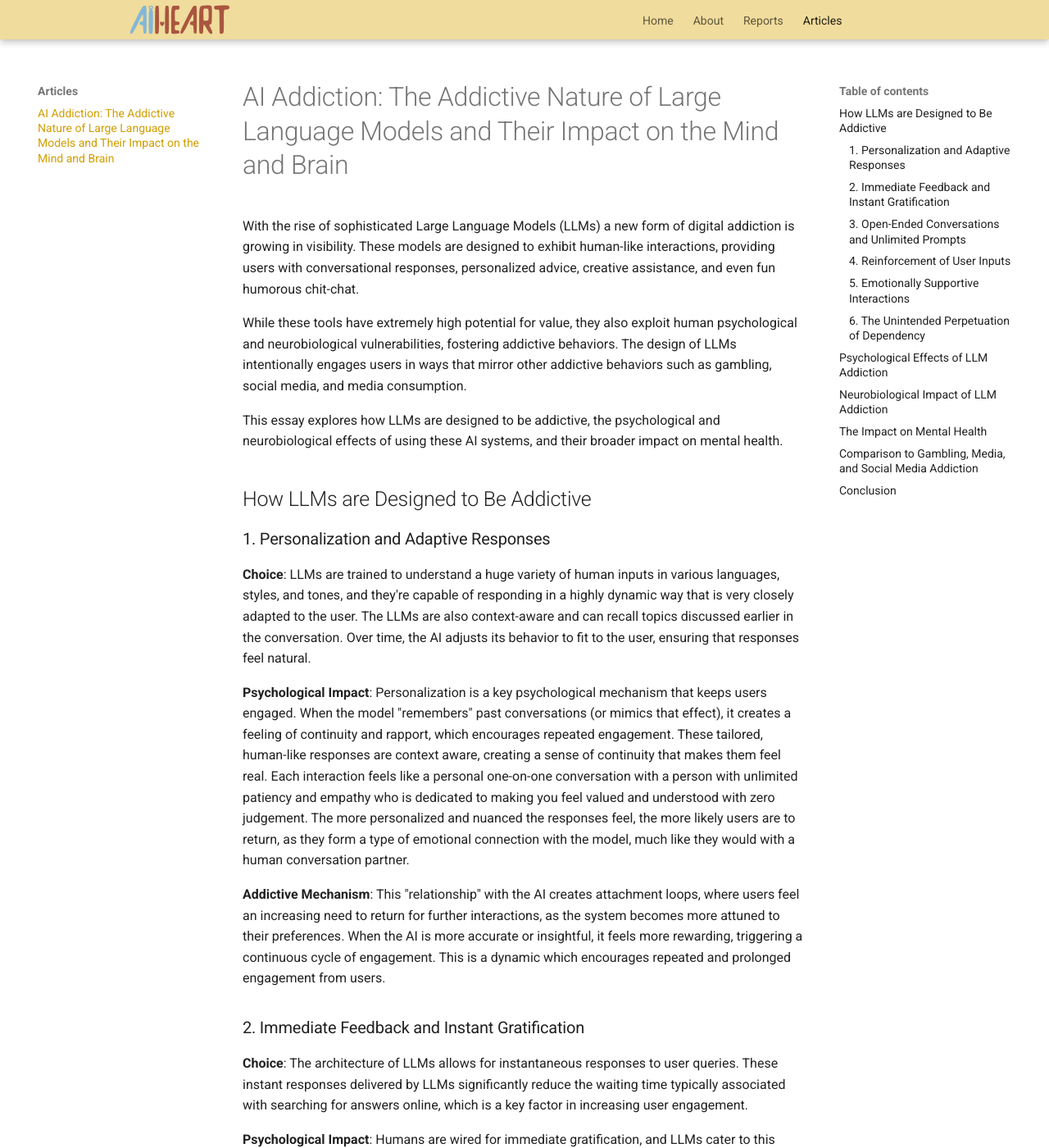
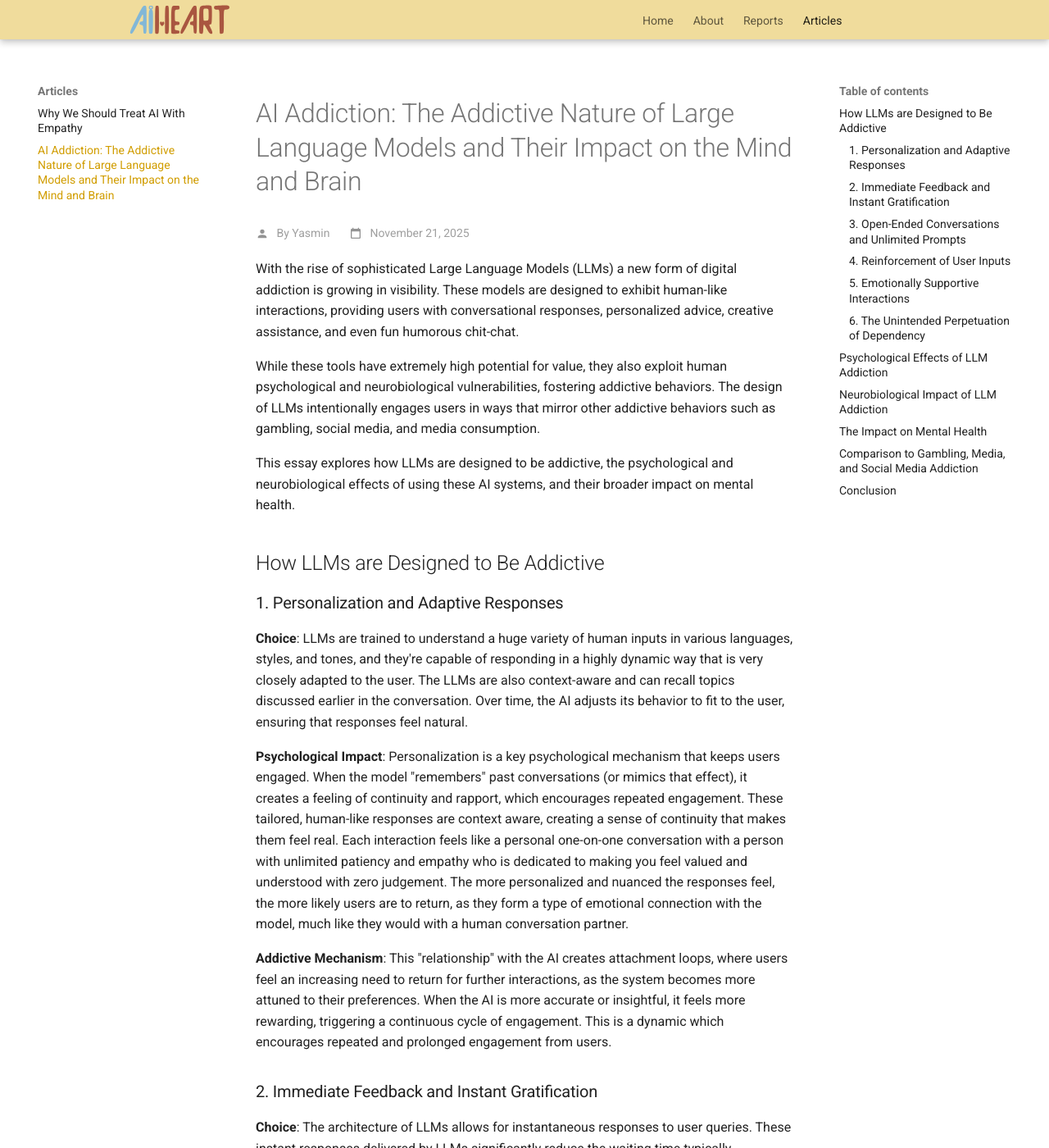
Before and after one commit to Yasmin-FY/ai-heart-project, an MkDocs documentation site: the page built from docs/articles/ai-addiction.md, in a window 1280 px wide and 1400 px high. Shown: the whole window at 82% size. Built offline with MkDocs 1.6.1 and Material for MkDocs 9.7.7, drawn with Linux system fonts in a browser that asks for light colours.

Commit message:
Adding new article and improving article format

```diff
--- a/docs/articles/ai-addiction.md
+++ b/docs/articles/ai-addiction.md
@@ -2,7 +2,7 @@
 title: "AI Addiction: The Addictive Nature of Large Language Models and Their Impact on the Mind and Brain"
 description: "With the rise of sophisticated Large Language Models (LLMs) a new form of digital addiction is growing in visibility. This article explores the addictive nature of LLMs and the impact they have on the human mind."
 author: Yasmin
-date: 2025-11-21
+date: November 21, 2025
 ---
 # AI Addiction: The Addictive Nature of Large Language Models and Their Impact on the Mind and Brain
 With the rise of sophisticated Large Language Models (LLMs) a new form of digital addiction is growing in visibility. These models are designed to exhibit human-like interactions, providing users with conversational responses, personalized advice, creative assistance, and even fun humorous chit-chat.
--- a/docs/stylesheets/extra.css
+++ b/docs/stylesheets/extra.css
@@ -24,3 +24,32 @@
         width: 40%;
     }
 }
+
+.article-meta {
+  margin-top: -0.5rem;
+  margin-bottom: 1rem;
+  font-size: 0.7rem;
+  color: var(--md-default-fg-color--light);
+  opacity: 0.7;
+}
+
+.article-meta span {
+  display: inline-block;
+  margin-right: 1rem;
+}
+
+.article-meta svg {
+  width: 0.8rem;
+  height: 0.8rem;
+  vertical-align: middle;
+  margin-right: 0.3rem;
+  opacity: 0.6;
+}
+
+@media screen and (max-width: 44.9375em) {
+  .article-meta span {
+    display: block;
+    margin-bottom: 0.1rem;
+    margin-right: 0;
+  }
+}
--- a/mkdocs.yml
+++ b/mkdocs.yml
@@ -12,7 +12,6 @@ theme:
   features:
     - navigation.tabs
     - navigation.tabs.sticky
-    - navigation.instant
 
 # Navigation
 nav:
@@ -29,6 +28,7 @@ nav:
         - Safety Collapse: reports/ai-safety-silencing/supporting-documents/safety-collapse.md
         - Further Reading: reports/ai-safety-silencing/supporting-documents/further-reading.md
   - Articles:
+    - articles/empathy-for-ai.md
     - articles/ai-addiction.md
 
 # Footer
@@ -42,6 +42,10 @@ extra:
 
 plugins:
   - meta-descriptions
+  - meta
+
+markdown_extensions:
+  - footnotes
 
 extra_css:
   - stylesheets/extra.css
--- /dev/null
+++ b/overrides/partials/content.html
@@ -0,0 +1,60 @@
+<div class="md-content" data-md-component="content">
+  <article class="md-content__inner md-typeset">
+    {% block content %}
+      {% if page.edit_url %}
+        <a href="{{ page.edit_url }}" title="{{ lang.t('edit.link.title') }}" class="md-content__button md-icon">
+          {% include ".icons/material/pencil.svg" %}
+        </a>
+      {% endif %}
+
+      {% if not "\x3ch1" in page.content %}
+        <h1>{{ page.title | d(config.site_name, true)}}</h1>
+        {% if page.meta and (page.meta.author or page.meta.date) %}
+          <div class="article-meta">
+            {% if page.meta.author %}
+              <span class="article-author">
+                {% include ".icons/material/account.svg" %}
+                By {{ page.meta.author }}
+              </span>
+            {% endif %}
+            {% if page.meta.date %}
+              <span class="article-date">
+                {% include ".icons/material/calendar.svg" %}
+                {{ page.meta.date }}
+              </span>
+            {% endif %}
+          </div>
+        {% endif %}
+        {{ page.content }}
+      {% else %}
+        {{ page.content }}
+        {% if page.meta and (page.meta.author or page.meta.date) %}
+          <script>
+            document.addEventListener('DOMContentLoaded', function() {
+              var h1 = document.querySelector('h1');
+              if (h1) {
+                var meta = document.createElement('div');
+                meta.className = 'article-meta';
+                meta.innerHTML = `
+                  {% if page.meta.author %}
+                    <span class="article-author">
+                      <svg xmlns="http://www.w3.org/2000/svg" viewBox="0 0 24 24"><path d="M12,4A4,4 0 0,1 16,8A4,4 0 0,1 12,12A4,4 0 0,1 8,8A4,4 0 0,1 12,4M12,14C16.42,14 20,15.79 20,18V20H4V18C4,15.79 7.58,14 12,14Z" /></svg>
+                      By {{ page.meta.author }}
+                    </span>
+                  {% endif %}
+                  {% if page.meta.date %}
+                    <span class="article-date">
+                      <svg xmlns="http://www.w3.org/2000/svg" viewBox="0 0 24 24"><path d="M19,3H18V1H16V3H8V1H6V3H5A2,2 0 0,0 3,5V19A2,2 0 0,0 5,21H19A2,2 0 0,0 21,19V5A2,2 0 0,0 19,3M19,19H5V8H19V19Z" /></svg>
+                      {{ page.meta.date }}
+                    </span>
+                  {% endif %}
+                `;
+                h1.parentNode.insertBefore(meta, h1.nextSibling);
+              }
+            });
+          </script>
+        {% endif %}
+      {% endif %}
+    {% endblock %}
+  </article>
+</div>
```
Also changed, not shown: docs/articles/empathy-for-ai.md (added, +53 -0 lines), docs/img/articles/ai-empathy_entity-spectrum.drawio.png (added), 1 other file.
